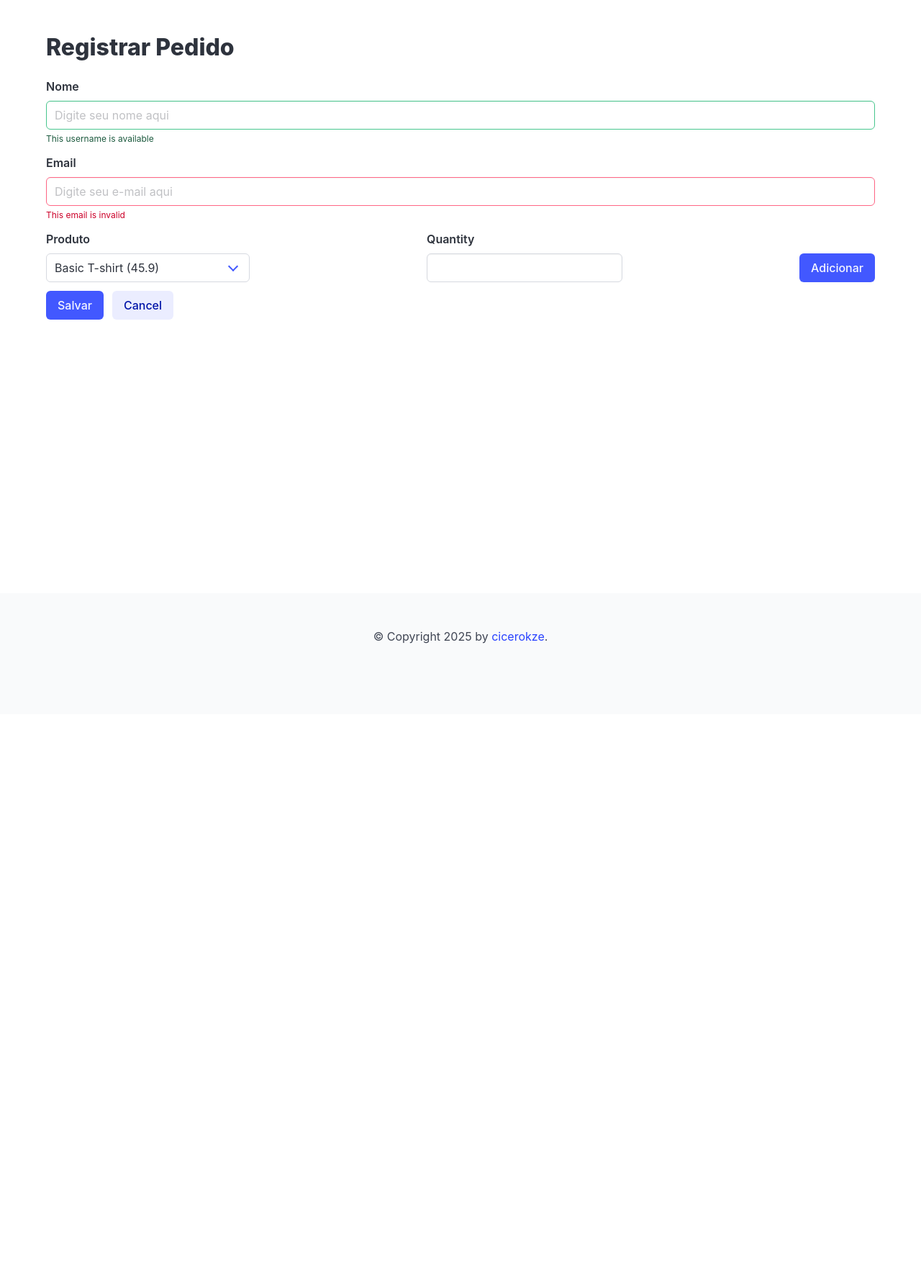
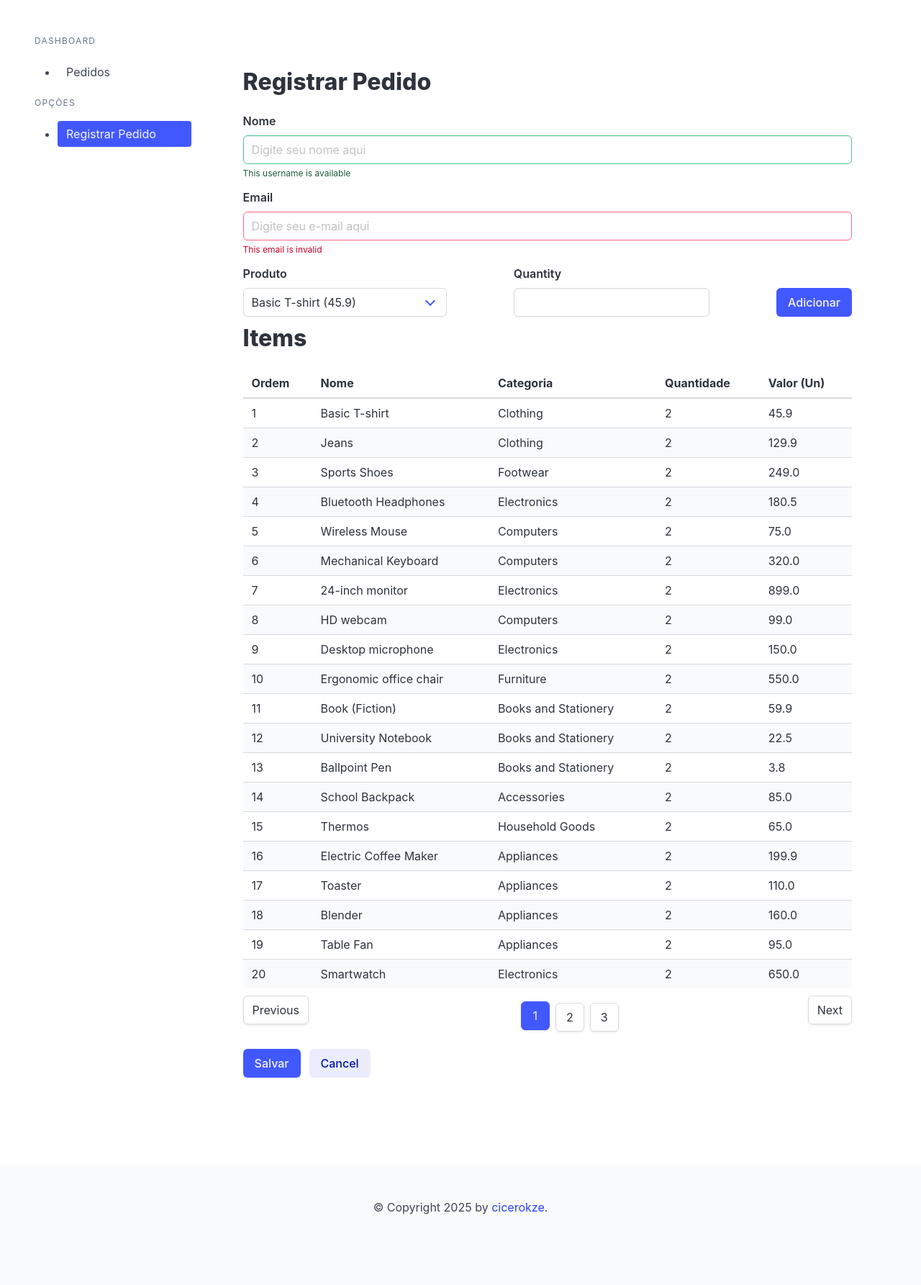
Before and after one commit to cicerokze/dev-full-python, a FastAPI app: page /order in a window 1280 px wide. Shown: the whole page at 72% size. Before the commit the page ends 894 px from the top, so only its background shows below. Run offline with FastAPI, Linux system fonts and the light colour scheme.

Commit message:
feat(frontend): ajustes de estilo e template

```diff
--- a/app/frontend/templates/order_form.html
+++ b/app/frontend/templates/order_form.html
@@ -1,7 +1,32 @@
 {% extends "base.html" %}
 {% block content %}
 <section class="section">
-    <div class="container">
+  <div class="columns">
+
+    <div class="column is-one-fifth">
+      <!-- Sidebar Menu -->
+      <aside class="menu">
+        <p class="menu-label">Dashboard</p>
+        <ul class="menu-list">
+          <li><a href="/">Pedidos</a></li>
+          <!--
+            <li><a href="#products">Products</a></li>
+            <li><a href="#">Analytics</a></li>
+          -->
+        </ul>
+        <p class="menu-label">Opções</p>
+        <ul class="menu-list">
+          <li><a href="/order" class="is-active">Registrar Pedido</a></li>
+          <!--
+            <li><a href="#">View Reports</a></li>
+          -->
+        </ul>
+      </aside>
+    </div>
+
+    <div class="column">
+
+      <section class="section">
         <h1 class="title">Registrar Pedido</h1>
         <form method="post" action="/api/orders" hx-trigger="submit">
 
@@ -35,26 +60,26 @@
 
           {%
             set items = [
-            {"item_id": 1, "name": "Basic T-shirt", "category": "Clothing", "unit_price": 45.90},
-            {"item_id": 2, "name": "Jeans", "category": "Clothing", "unit_price": 129.90},
-            {"item_id": 3, "name": "Sports Shoes", "category": "Footwear", "unit_price": 249.00},
-            {"item_id": 4, "name": "Bluetooth Headphones", "category": "Electronics", "unit_price": 180.50},
-            {"item_id": 5, "name": "Wireless Mouse", "category": "Computers", "unit_price": 75.00},
-            {"item_id": 6, "name": "Mechanical Keyboard", "category": "Computers", "unit_price": 320.00},
-            {"item_id": 7, "name": "24-inch monitor", "category": "Electronics", "unit_price": 899.00},
-            {"item_id": 8, "name": "HD webcam", "category": "Computers", "unit_price": 99.00},
-            {"item_id": 9, "name": "Desktop microphone", "category": "Electronics", "unit_price": 150.00},
-            {"item_id": 10, "name": "Ergonomic office chair", "category": "Furniture", "unit_price": 550.00},
-            {"item_id": 11, "name": "Book (Fiction)", "category": "Books and Stationery", "unit_price": 59.90},
-            {"item_id": 12, "name": "University Notebook", "category": "Books and Stationery", "unit_price": 22.50},
-            {"item_id": 13, "name": "Ballpoint Pen", "category": "Books and Stationery", "unit_price": 3.80},
-            {"item_id": 14, "name": "School Backpack", "category": "Accessories", "unit_price": 85.00},
-            {"item_id": 15, "name": "Thermos", "category": "Household Goods", "unit_price": 65.00},
-            {"item_id": 16, "name": "Electric Coffee Maker", "category": "Appliances", "unit_price": 199.90},
-            {"item_id": 17, "name": "Toaster", "category": "Appliances", "unit_price": 110.00},
-            {"item_id": 18, "name": "Blender", "category": "Appliances", "unit_price": 160.00},
-            {"item_id": 19, "name": "Table Fan", "category": "Appliances", "unit_price": 95.00},
-            {"item_id": 20, "name": "Smartwatch", "category": "Electronics", "unit_price": 650.00},
+              {"item_id": 1, "name": "Basic T-shirt", "category": "Clothing", "quantity": 2, "unit_price": 45.90},
+              {"item_id": 2, "name": "Jeans", "category": "Clothing", "quantity": 2, "unit_price": 129.90},
+              {"item_id": 3, "name": "Sports Shoes", "category": "Footwear", "quantity": 2, "unit_price": 249.00},
+              {"item_id": 4, "name": "Bluetooth Headphones", "category": "Electronics", "quantity": 2, "unit_price": 180.50},
+              {"item_id": 5, "name": "Wireless Mouse", "category": "Computers", "quantity": 2, "unit_price": 75.00},
+              {"item_id": 6, "name": "Mechanical Keyboard", "category": "Computers", "quantity": 2, "unit_price": 320.00},
+              {"item_id": 7, "name": "24-inch monitor", "category": "Electronics", "quantity": 2, "unit_price": 899.00},
+              {"item_id": 8, "name": "HD webcam", "category": "Computers", "quantity": 2, "unit_price": 99.00},
+              {"item_id": 9, "name": "Desktop microphone", "category": "Electronics", "quantity": 2, "unit_price": 150.00},
+              {"item_id": 10, "name": "Ergonomic office chair", "category": "Furniture", "quantity": 2, "unit_price": 550.00},
+              {"item_id": 11, "name": "Book (Fiction)", "category": "Books and Stationery", "quantity": 2, "unit_price": 59.90},
+              {"item_id": 12, "name": "University Notebook", "category": "Books and Stationery", "quantity": 2, "unit_price": 22.50},
+              {"item_id": 13, "name": "Ballpoint Pen", "category": "Books and Stationery", "quantity": 2, "unit_price": 3.80},
+              {"item_id": 14, "name": "School Backpack", "category": "Accessories", "quantity": 2, "unit_price": 85.00},
+              {"item_id": 15, "name": "Thermos", "category": "Household Goods", "quantity": 2, "unit_price": 65.00},
+              {"item_id": 16, "name": "Electric Coffee Maker", "category": "Appliances", "quantity": 2, "unit_price": 199.90},
+              {"item_id": 17, "name": "Toaster", "category": "Appliances", "quantity": 2, "unit_price": 110.00},
+              {"item_id": 18, "name": "Blender", "category": "Appliances", "quantity": 2, "unit_price": 160.00},
+              {"item_id": 19, "name": "Table Fan", "category": "Appliances", "quantity": 2, "unit_price": 95.00},
+              {"item_id": 20, "name": "Smartwatch", "category": "Electronics", "quantity": 2, "unit_price": 650.00},
             ]
           %}
 
@@ -67,7 +92,8 @@
                 <div class="select">
                   <select class="select" id="items">
                     {% for item in items %}
-                    <option value="{{ item.name }}" name="{{ item.name }}" required>{{ item.name }} ({{ item.unit_price }})</option>
+                    <option value="{{ item.name }}" name="{{ item.name }}" required>{{ item.name }} ({{ item.unit_price
+                      }})</option>
                     {% endfor %}
                   </select>
                 </div>
@@ -86,6 +112,44 @@
             </div>
           </div>
 
+          <!-- Orders Table -->
+          <div id="orders-table">
+            <h1 class="title">Items</h1>
+            <table class="table is-striped is-fullwidth">
+              <thead>
+                <tr>
+                  <th>Ordem</th>
+                  <th>Nome</th>
+                  <th>Categoria</th>
+                  <th>Quantidade</th>
+                  <th>Valor (Un)</th>
+                </tr>
+              </thead>
+              <tbody>
+                {% for item in items %}
+                <tr>
+                  <td>{{ item.item_id }}</td>
+                  <td>{{ item.name }}</td>
+                  <td>{{ item.category }}</td>
+                  <td>{{ item.quantity }}</td>
+                  <td>{{ item.unit_price }}</td>
+                </tr>
+                {% endfor %}
+              </tbody>
+            </table>
+          </div>
+
+          <!-- Pagination -->
+          <nav class="pagination is-centered" role="navigation" aria-label="pagination">
+            <a class="pagination-previous" href="#">Previous</a>
+            <a class="pagination-next" href="#">Next</a>
+            <ul class="pagination-list">
+              <li><a class="pagination-link is-current" href="#">1</a></li>
+              <li><a class="pagination-link" href="#">2</a></li>
+              <li><a class="pagination-link" href="#">3</a></li>
+            </ul>
+          </nav>
+
           <div class="field is-grouped">
             <div class="control">
               <button class="button is-link">Salvar</button>
@@ -96,6 +160,9 @@
           </div>
 
         </form>
+      </section>
+
     </div>
+
 </section>
 {% endblock %}
```
Lines whose indentation alone changed are shown as unchanged.
